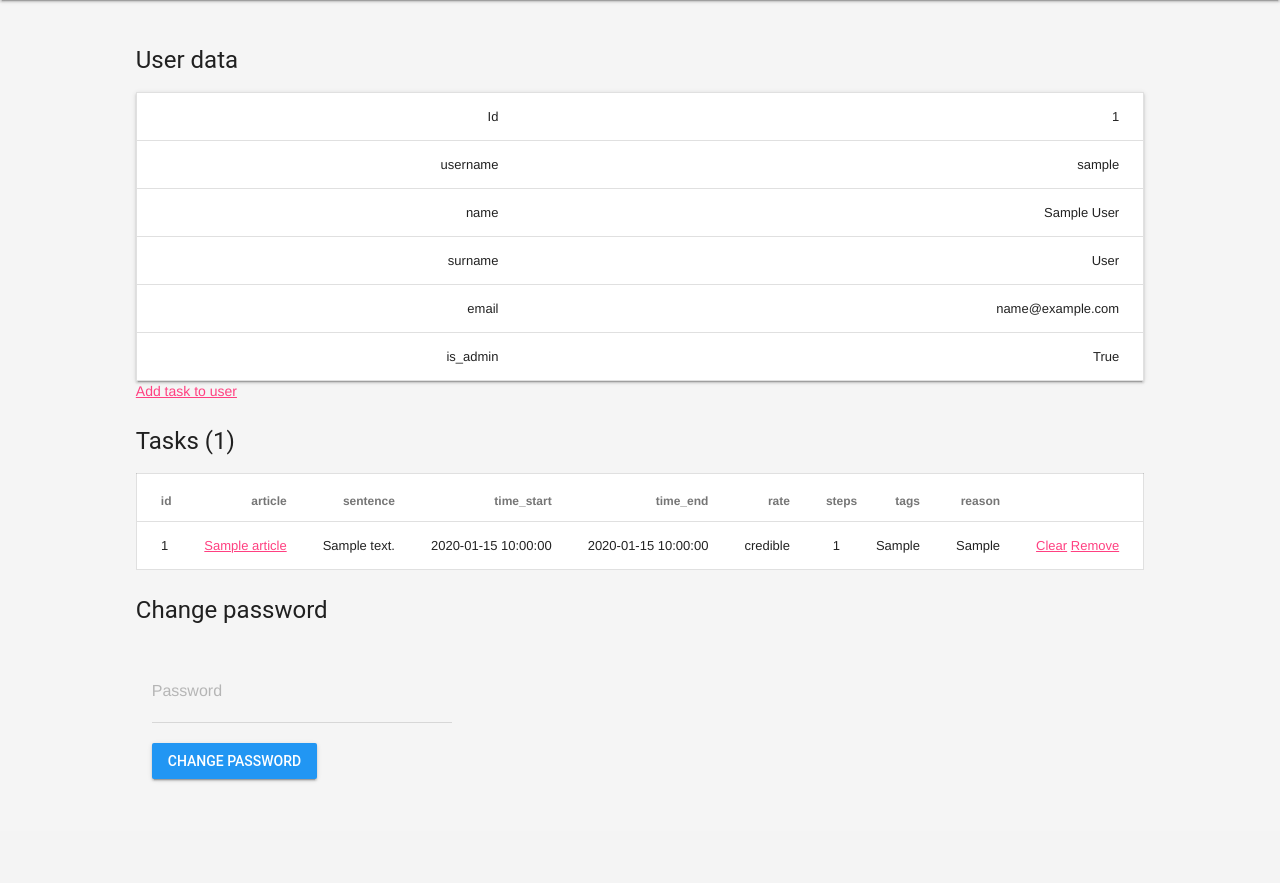
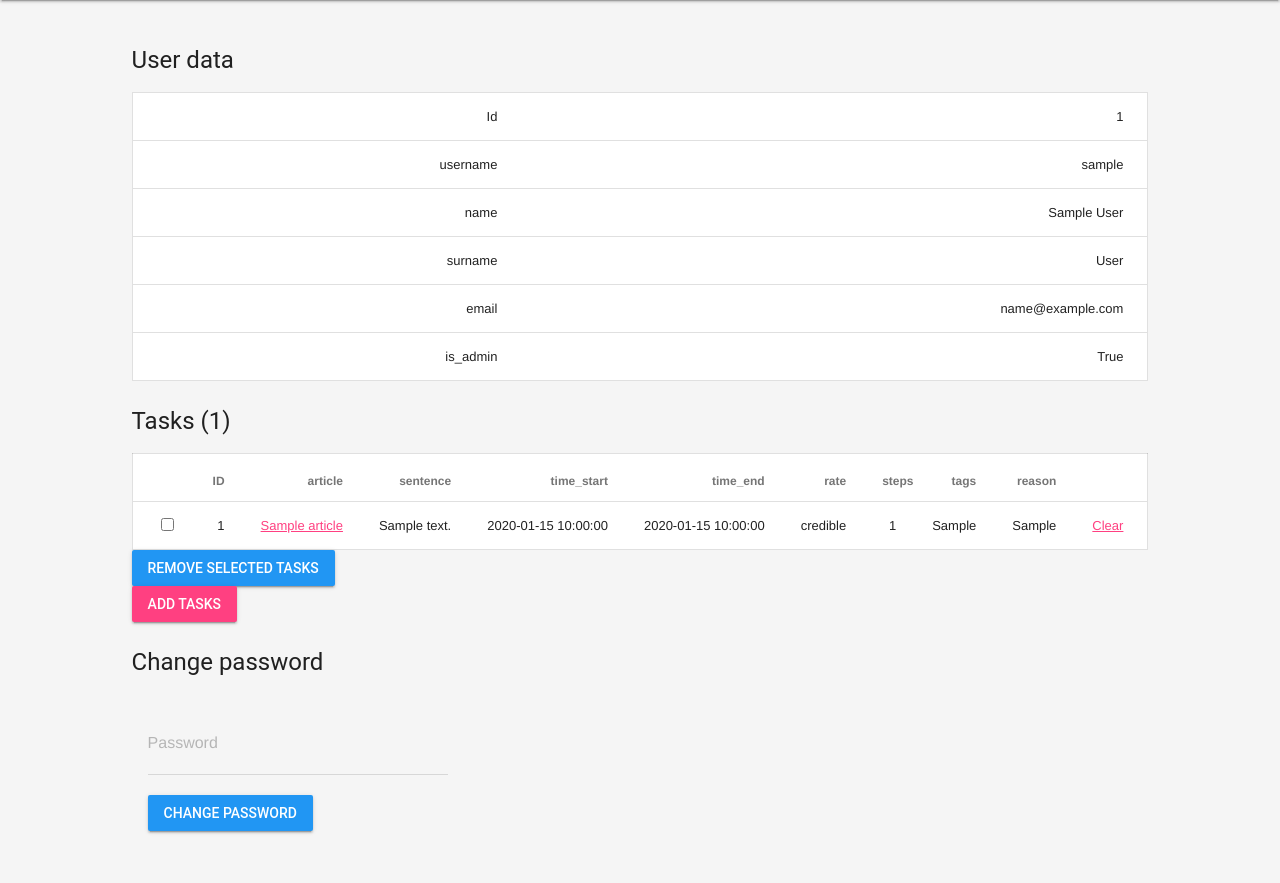
Before and after one commit to alenabozny/med_credibility_surveys, a Flask app: page /admin/user/1 in a window 1280 px wide. Shown: the part 64-947 px from the top of the page. Before the commit the page ends 846 px from the top, so only its background shows below. Run offline with Flask 2, Linux system fonts and the light colour scheme; a user stored in the database is signed in; tables that the repository leaves empty hold one stand-in row (values such as "Sample post").

Commit message:
fixes and group remove tasks

```diff
--- a/app/admin/forms.py
+++ b/app/admin/forms.py
@@ -14,7 +14,14 @@ class UserTaskForm(FlaskForm):
     submit = SubmitField('Next')
 
 
+class UserRemoveTasksForm(FlaskForm):
+    user_id = HiddenField()
+    tasks = MultiCheckboxField('Tasks', coerce=int, choices=[], validators=[])
+    submit = SubmitField('Remove selected tasks')
+
+
 class ChangePasswordForm(FlaskForm):
+    user_id = HiddenField()
     password = PasswordField('Password', validators=[DataRequired()])
     submit = SubmitField('Change password')
 
@@ -27,6 +34,7 @@ class RegisterForm(FlaskForm):
     password = PasswordField('Password', validators=[DataRequired()])
     submit = SubmitField('Register')
 
+
 class EditSentenceForm(FlaskForm):
     sentence_id = HiddenField()
     body = StringField('Body', validators=[DataRequired()])
--- a/app/admin/routes.py
+++ b/app/admin/routes.py
@@ -3,7 +3,7 @@ from flask import request, redirect, flash
 from sqlalchemy import null, and_, not_, or_
 from app import db
 from app.admin import bp_admin
-from app.admin.forms import UserTaskForm, ChangePasswordForm, RegisterForm, EditSentenceForm
+from app.admin.forms import UserTaskForm, ChangePasswordForm, RegisterForm, EditSentenceForm, UserRemoveTasksForm
 from app.models import Task, User, Article, Sentence
 from werkzeug.security import generate_password_hash
 from flask_login import current_user, login_required
@@ -53,7 +53,7 @@ def user_add():
     return render_template('user_add.html', form=form)
 
 
-@bp_admin.route('/user/<int:user_id>', methods=['GET', 'POST'])
+@bp_admin.route('/user/<int:user_id>')
 @login_required
 def user_details(user_id):
     if not current_user.is_admin:
@@ -61,6 +61,9 @@ def user_details(user_id):
 
     articles = Article.query.filter(Article.title is not None).all()
     form = ChangePasswordForm()
+    form.user_id.data = user_id
+    removeForm = UserRemoveTasksForm()
+    removeForm.user_id.data = user_id
     user = User.query.filter_by(id=user_id).outerjoin(Task).first()
 
     if not user:
@@ -72,17 +75,35 @@ def user_details(user_id):
         itle=user.username,
         user=user,
         form=form,
+        removeForm=removeForm,
         articles=articles
     )
 
 
-@bp_admin.route('/user/<int:user_id>/changePassword', methods=['POST'])
+@bp_admin.route('/removeUserTasks', methods=['POST'])
 @login_required
-def change_password(user_id):
+def remove_user_tasks():
+    if not current_user.is_admin:
+        return redirect("/")
+    form = UserRemoveTasksForm(request.form)
+
+    for task_id in form.tasks.data:
+        task = Task.query.filter_by(task_id=task_id).first()
+        task.user_id = None
+    db.session.commit()
+    flash('Tasks were deleted')
+
+    return redirect(url_for('admin.user_details', user_id=form.user_id.data))
+
+
+@bp_admin.route('/changePassword', methods=['POST'])
+@login_required
+def change_password():
     if not current_user.is_admin:
         return redirect("/")
 
     form = ChangePasswordForm(request.form)
+    user_id = form.user_id.data
     user = User.query.filter_by(id=user_id).outerjoin(Task).first()
 
     if not user:
@@ -203,19 +224,6 @@ def clear_task(user_id, task_id):
     return redirect(url_for('admin.user_details', user_id=user_id))
 
 
-@bp_admin.route('/user/<int:user_id>/removeTask/<int:task_id>')
-@login_required
-def remove_task(user_id, task_id):
-    if not current_user.is_admin:
-        return redirect("/")
-
-    task = Task.query.filter_by(task_id=task_id, user_id=user_id).first()
-    db.session.delete(task)
-    db.session.commit()
-
-    return redirect(url_for('admin.user_details', user_id=user_id))
-
-
 @bp_admin.route('/article/<int:article_id>')
 @login_required
 def article_details(article_id):
--- a/app/admin/templates/article_admin.html
+++ b/app/admin/templates/article_admin.html
@@ -7,7 +7,7 @@
         </div>
 
         <div>
-            <h5>Sentences</h5>
+            <h5>Sentences ({{ article.sentences.__len__() }})</h5>
             <table class="mdl-data-table admin-user-table">
                 <thead>
                     <tr>
--- a/app/admin/templates/user_admin.html
+++ b/app/admin/templates/user_admin.html
@@ -3,7 +3,7 @@
 {% block content %}
 <div>
     <h4>User data</h4>
-    <table class="mdl-data-table mdl-data-table--selectable mdl-shadow--2dp admin-user-table">
+    <table class="mdl-data-table admin-user-table">
         <tbody>
             <tr>
                 <td>Id</td>
@@ -31,14 +31,16 @@
             </tr>
         </tbody>
     </table>
-    <a href="{{ url_for('admin.add_tasks', user_id=user.id) }}">Add task to user</a>
 
+    <h4>Tasks ({{ user.tasks.__len__() }})</h4>
     {%  if user.tasks.__len__() > 0 %}
-        <h4>Tasks ({{ user.tasks.__len__() }})</h4>
+        <form action="{{ url_for('admin.remove_user_tasks') }}" method="post" novalidate>
+            {{ removeForm.hidden_tag() }}
             <table class="mdl-data-table admin-user-table">
                 <thead>
                 <tr>
-                    <th class="number">id</th>
+                    <th></th>
+                    <th class="number">ID</th>
                     <th>article</th>
                     <th>sentence</th>
                     <th>time_start</th>
@@ -53,6 +55,9 @@
                 <tbody>
                 {% for task in user.tasks %}
                     <tr>
+                        <td>
+                            <input name="tasks" type="checkbox" value="{{ task.task_id }}">
+                        </td>
                         <td class="number">{{ task.task_id }}</td>
                         <td class="sentence-body"><a href="{{ url_for('admin.article_details', article_id=task.sentence.article.article_id) }}">{{ task.sentence.article.title }}</a></td>
                         <td class="sentence-body">{{ task.sentence.body }}</td>
@@ -66,15 +71,17 @@
                             {% if(task.rate) %}
                                 <a href="{{ url_for('admin.clear_task', user_id=user.id, task_id=task.task_id) }}">Clear</a>
                             {% endif %}
-                        <a href="{{ url_for('admin.remove_task', user_id=user.id, task_id=task.task_id) }}">Remove</a>
                         </td>
                     </tr>
                 {% endfor %}
                 </tbody>
             </table>
+                {{ removeForm.submit(class_="mdl-button mdl-js-button mdl-button--raised mdl-button--colored") }}
+        </form>
     {% endif %}
+    <a class="mdl-button mdl-js-button mdl-button--raised mdl-button--colored mdl-button--accent" href="{{ url_for('admin.add_tasks', user_id=user.id) }}">Add tasks</a>
     <h4>Change password</h4>
-    <form action="{{ url_for('admin.change_password', user_id=user.id) }}" method="post" novalidate>
+    <form action="{{ url_for('admin.change_password') }}" method="post" novalidate>
         {{ form.hidden_tag() }}
         <div class="mdl-card__supporting-text">
             <div class="mdl-textfield mdl-js-textfield">
--- a/app/templates/index.html
+++ b/app/templates/index.html
@@ -3,7 +3,7 @@
 {% block content %}
     <div class="home-container">
         {%  if nextTask %}
-            <a href="{{ url_for('perform_task', task_id = nextTask.task_id) }}" class="mdl-button mdl-js-button mdl-button--raised  mdl-button--accent">
+            <a href="{{ url_for('perform_task', task_id = nextTask.task_id) }}" class="mdl-button mdl-js-button mdl-button--raised mdl-button--accent">
                 Evaluate next sentence
             </a>
         {% endif %}
@@ -11,7 +11,7 @@
         <h4>Your evaluations ({{ tasks.__len__() }})</h4>
 
         {%  if tasks.__len__() %}
-            <table class="mdl-data-table mdl-data-table--selectable mdl-shadow--2dp taks-table">
+            <table class="mdl-data-table taks-table">
                 <thead>
                     <tr>
                         <th>Date</th>
@@ -27,7 +27,7 @@
                         <td>
                             {{ task.rate.value }}
                         </td>
-                        <td>{{ task.steps}}</td>
+                        <td>{{ task.steps if task.steps}}</td>
                     </tr>
                 {% endfor %}
             </table>
```
Also changed, not shown: app/admin/templates/admin.html (+9 -9 lines), app/routes.py (+5 -4 lines), README.md. Lines whose indentation alone changed are shown as unchanged.
